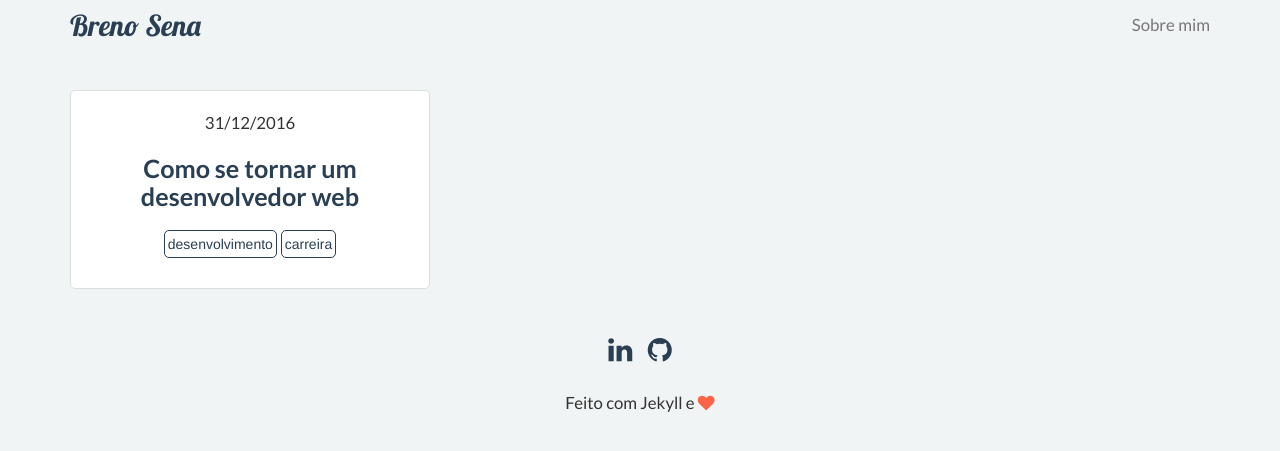
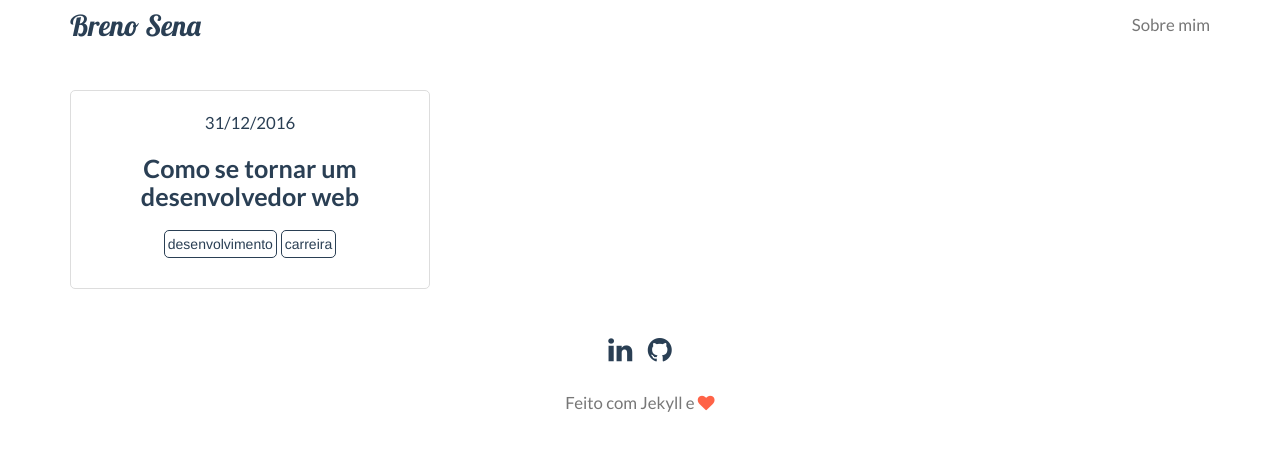
Before and after one commit to brenofsena/brenofsena.github.io, a Jekyll site: the page built from index.html, in a window 1280 px wide. Shown: the top 451 px of the page. Built offline with Jekyll 4.4.1, drawn with Linux system fonts in a browser that asks for light colours; nearby versions of some CDN libraries.

Commit message:
update post layout and color

```diff
--- a/_includes/share.html
+++ b/_includes/share.html
@@ -1,5 +1,5 @@
 <section class="share">
-    <h3>Compartilhar</h3>
+    <h3>Compartilhe</h3>
     <a aria-label="Compartilhar no Twitter" href="https://twitter.com/intent/tweet?text=&quot;{{ page.twitter_text }}&quot;%20{{ site.url }}{{ page.url }}%20via%20&#64;{{ site.twitter_username }}&hashtags={% for tag in page.tags %}{{tag}},{% endfor %}"
     onclick="window.open(this.href, 'twitter-share', 'width=550,height=235');return false;" title="Compartilhar no Twitter">
         <i class="fa fa-twitter" aria-hidden="true"></i>
--- a/_layouts/default.html
+++ b/_layouts/default.html
@@ -1,13 +1,9 @@
 {% include head.html %}
 <body>
-  <div class="container">
-  	<div class="row">
-	    {% include header.html %}
+  {% include header.html %}
 
-	    {{ content }}
+  {{ content }}
 
-	    {% include footer.html %}
-    </div>
-  </div>
+  {% include footer.html %}
 </body>
 </html>
--- a/_posts/2016-12-31-como-se-tornar-um-desenvolvedor-web.markdown
+++ b/_posts/2016-12-31-como-se-tornar-um-desenvolvedor-web.markdown
@@ -4,6 +4,8 @@
 date: 2016-12-31 11:08:57
 tags: desenvolvimento carreira
 ---
+
+## Introdução
 
 Esse é meu primeiro post e sei que existem vários sobre esse mesmo assunto, porém a ideia é
 fazer um compilado de artigos, cursos e livros que utilizei na minha jornada como desenvolvedor além de
--- a/_sass/_base.scss
+++ b/_sass/_base.scss
@@ -1,4 +1,4 @@
-$primary-color: #f0f4f4;
+$primary-color: #fff;
 $secondary-color: #2A3F54;
 $font-logo: 'Lobster', cursive;
 $font-site: 'Lato', sans-serif;
@@ -8,6 +8,7 @@
   width: 100%;
   height: 100%;
   margin: 0;
+  padding: 0;
 }
 
 body{
@@ -21,6 +22,7 @@
 
 p{
 	font-size: 1.4em;
+  color: #777;
 }
 
 a{
@@ -29,6 +31,7 @@
 
 h1, h2, h3{
   font-weight: 700;
+  color: $secondary-color;
 }
 
 h1{
@@ -44,12 +47,14 @@
   font-style: italic;
 }
 
-ul {
+ul{
   font-size: 1.3em;
+  color: #777;
 }
 
 time{
   font-size: 1.2em;
+  color: $secondary-color;
 }
 
 /* Imagens */
--- a/_sass/_layout.scss
+++ b/_sass/_layout.scss
@@ -50,6 +50,18 @@
 }
 
 /* Post */
+.post-header{
+  width: 100%;
+  height: auto;
+  padding: 100px 0;
+  background: url('/assets/img/bg-header.jpg') fixed;
+  h1, time{
+   color: #fff;
+   display: block;
+  }
+}
+
+
 .post-content a{
   border-bottom: dashed 2px $secondary-color;
   text-decoration: none;
@@ -105,6 +117,7 @@
     font-size: 3em;
   }
   a{
+    margin: 10px;
     color: $secondary-color;
     &:hover{
       text-decoration: none;
```
Also changed, not shown: _layouts/post.html (+10 -5 lines), assets/img/bg-header.jpg (added).
